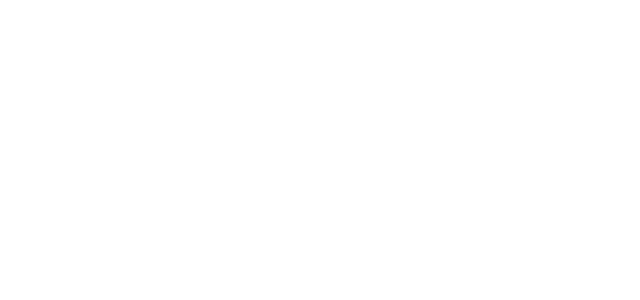
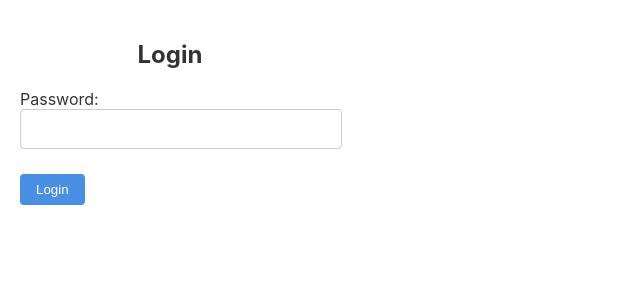
Before and after one commit to ichibangroup/momofin_front, a React (Create React App) app: page /auth/login in a window 1280 px wide. Before the commit this address had no page. Shown: the top 300 px of the page, without its empty margins (0-640 px from the left). Built offline with nearby package versions, Linux system fonts and the light colour scheme.

Commit message:
[RED] add login frontend test

```diff
--- a/src/App.js
+++ b/src/App.js
@@ -1,12 +1,14 @@
 import React, { Suspense, lazy } from 'react';
 import { BrowserRouter as Router, Routes, Route } from 'react-router-dom';
 import Layout from './components/Layout';
+import AuthLayout from './components/AuthLayout';
 import LoadingIndicator from './components/LoadingIndicator';
 
 const Home = lazy(() => import('./components/Home'));
 const About = lazy(() => import('./components/About'));
 const Contact = lazy(() => import('./components/Contact'));
 const DocumentVerification = lazy(() => import('./components/DocumentVerification'));
+const Login = lazy(() => import('./components/Login'));
 
 function App() {
   return (
@@ -34,10 +36,16 @@ function App() {
             </Suspense>
           } />
         </Route>
+        <Route path="auth" element={<AuthLayout />}>
+          <Route path="login" element={
+            <Suspense fallback={<LoadingIndicator />}>
+              <Login />
+            </Suspense>
+          } />
+        </Route>
       </Routes>
     </Router>
   );
 }
 
-
 export default App;
--- /dev/null
+++ b/src/Login.css
@@ -0,0 +1,98 @@
+.login-container {
+    display: flex;
+    height: 100vh;
+  }
+
+  .login-form-container {
+    flex: 1;
+    display: flex;
+    justify-content: center;
+    align-items: center;
+    background-color: #fff;
+  }
+
+  .login-welcome-container {
+    flex: 1;
+    display: flex;
+    flex-direction: column;
+    justify-content: center;
+    align-items: center;
+    background-color: #A0C6E4;
+  }
+
+  .login-form {
+    max-width: 300px;
+    width: 100%;
+    padding: 20px;
+  }
+
+  h2 {
+    margin-bottom: 20px;
+    text-align: center;
+  }
+
+  .form-group {
+    margin-bottom: 15px;
+  }
+
+  input {
+    width: 100%;
+    padding: 10px;
+    font-size: 1rem;
+    margin-bottom: 10px;
+    border: 1px solid #ccc;
+    border-radius: 4px;
+  }
+
+  button.btn-signin {
+    width: 100%;
+    padding: 10px;
+    background-color: #EB774D;
+    color: white;
+    border: none;
+    border-radius: 4px;
+    cursor: pointer;
+    font-size: 1rem;
+  }
+
+  button.btn-signin:hover {
+    background-color: #d45a2e;
+  }
+
+  .forgot-password {
+    display: block;
+    text-align: center;
+    margin-top: 10px;
+    color: #333;
+    text-decoration: none;
+  }
+
+  .forgot-password:hover {
+    text-decoration: underline;
+  }
+
+  .login-welcome-container h2 {
+    margin-bottom: 20px;
+    font-size: 24px;
+  }
+
+  .login-welcome-container p {
+    margin-bottom: 20px;
+    font-size: 14px;
+    text-align: center;
+    color: #333;
+  }
+
+.login-welcome-container .btn-signup {
+    padding: 10px 20px;
+    background-color: #EB774D ;
+    color: white;
+    border: none;
+    border-radius: 4px;
+    cursor: pointer;
+    font-size: 1rem;
+  }
+
+  .login-welcome-container .btn-signup:hover {
+    background-color: #d45a2e;
+  }
--- /dev/null
+++ b/src/components/AuthLayout.js
@@ -0,0 +1,15 @@
+import React from 'react';
+import { Outlet } from 'react-router-dom';
+
+
+const AuthLayout = () => {
+  return (
+    <div className="auth-layout">
+      <div className="auth-content">
+        <Outlet />
+      </div>
+    </div>
+  );
+};
+
+export default AuthLayout;
--- /dev/null
+++ b/src/components/Login.js
@@ -0,0 +1,32 @@
+import React, { useState } from 'react';
+import '../Login.css';
+
+function Login() {
+  const [password, setPassword] = useState('');
+
+  const handleSubmit = (event) => {
+    event.preventDefault();
+    console.log('Login form submitted', { password });
+  };
+
+  return (
+    <div className="login-container">
+      <form className="login-form" onSubmit={handleSubmit}>
+        <h2>Login</h2>
+        <div className="form-group">
+          <label htmlFor="password">Password:</label>
+          <input
+            type="password"
+            id="password"
+            value={password}
+            onChange={(e) => setPassword(e.target.value)}
+            required
+          />
+        </div>
+        <button type="submit">Login</button>
+      </form>
+    </div>
+  );
+}
+
+export default Login;
```
Also changed, not shown: src/components/LoginValidation.js (added, +15 -0 lines), 1 other file (tests, documents, lock files or other folders).
